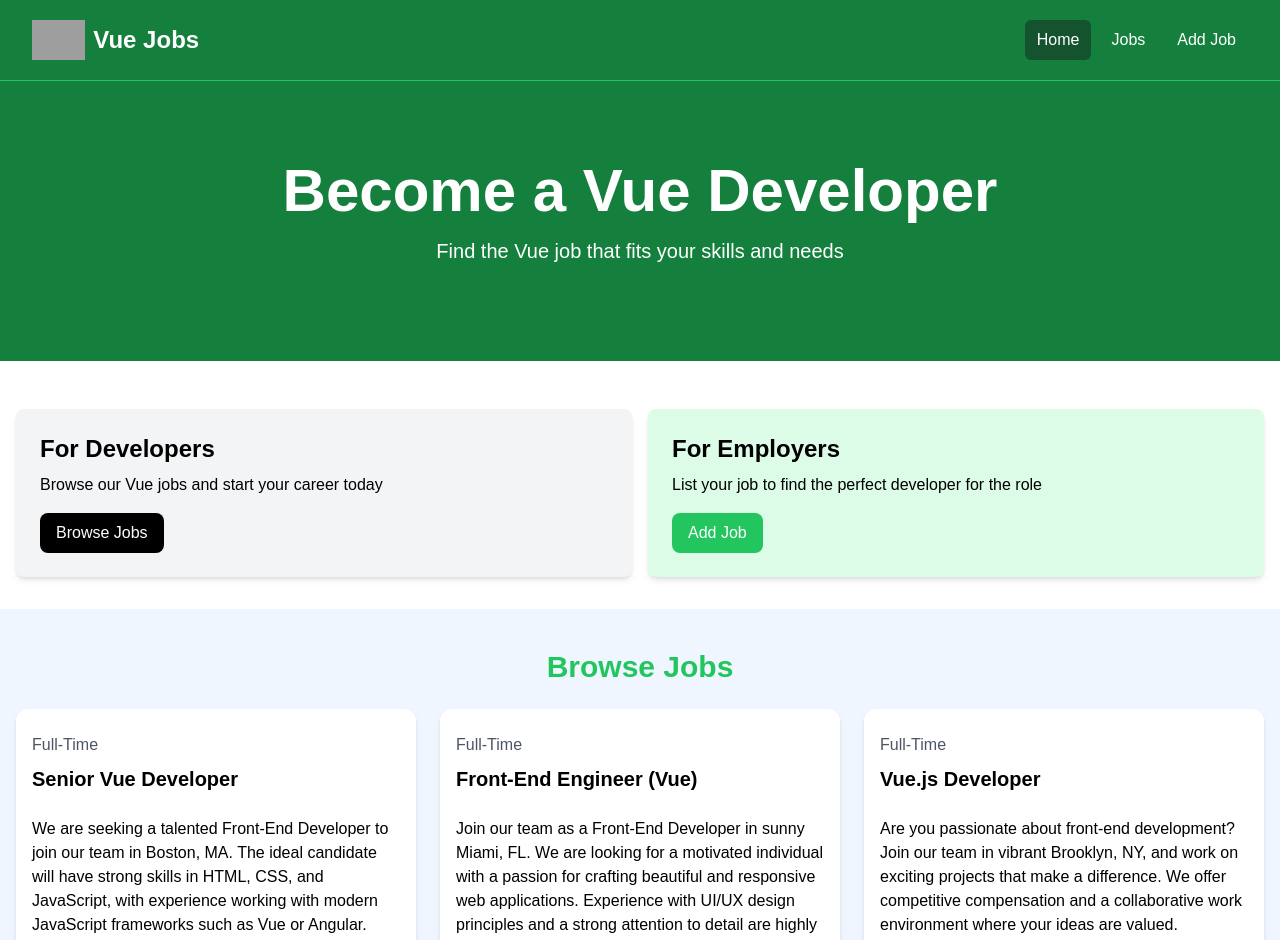
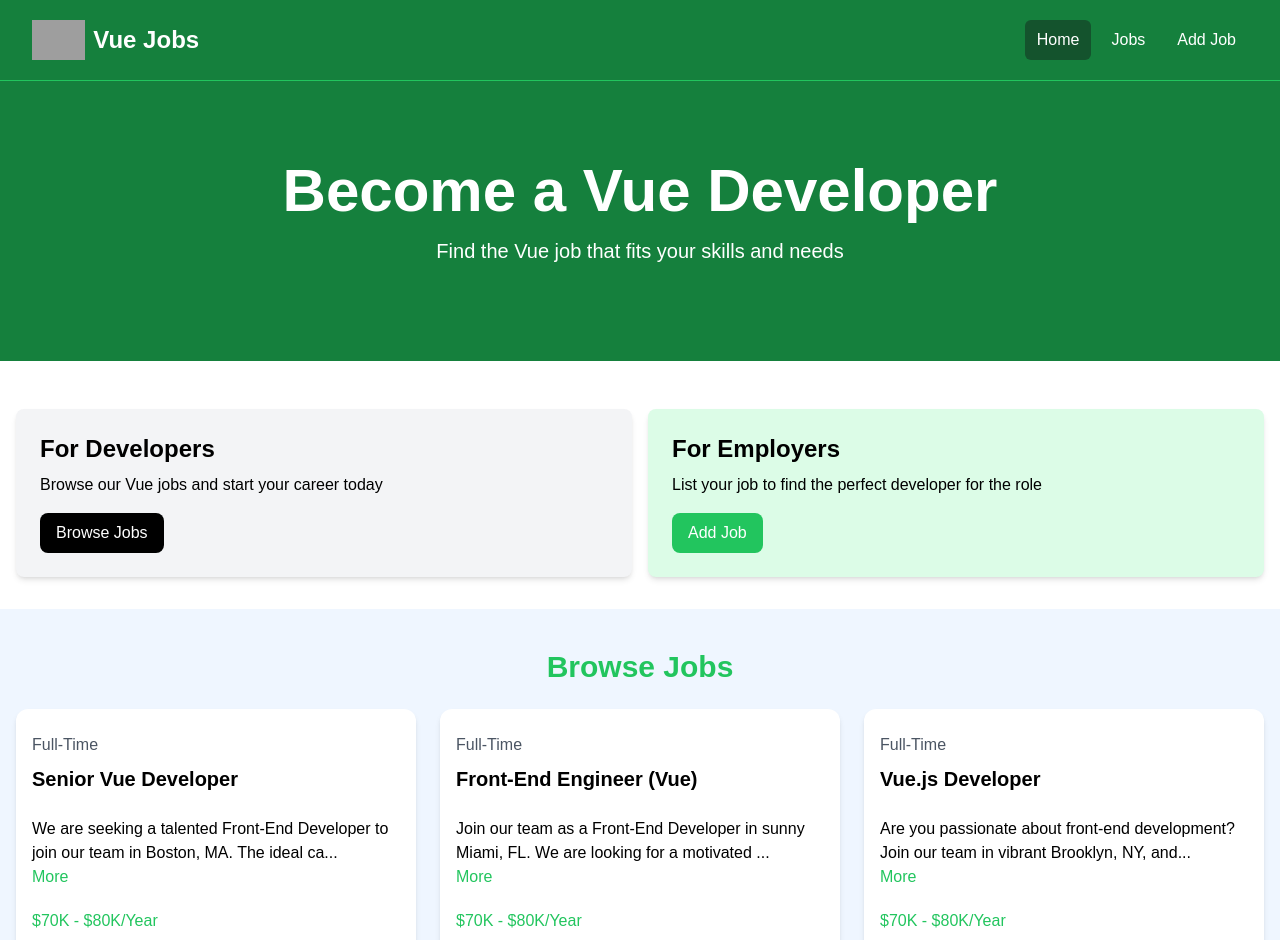
Before and after one commit to schmeb0704/vueTutorial, a Vue app: page / in a window 1280 px wide. Shown: the top 940 px of the page. Built offline with nearby package versions, Linux system fonts and the light colour scheme; grey boxes are pictures that could not be loaded.

Commit message:
feat: make descriptions truncated

```diff
--- a/src/components/JobListing.vue
+++ b/src/components/JobListing.vue
@@ -1,8 +1,22 @@
 <script setup>
-import { defineProps } from 'vue';
+import { defineProps, ref, computed } from 'vue'
 
-defineProps({
-  job: Object
+const props = defineProps({
+  job: Object,
+})
+
+const toggleFullDescription = () => {
+  showFullDescription.value = !showFullDescription.value
+}
+
+const showFullDescription = ref(false)
+const truncatedDescription = computed(() => {
+  let description = props.job?.description
+
+  if (!showFullDescription.value) {
+    description = description.substring(0, 90) + '...'
+  }
+  return description
 })
 </script>
 
@@ -14,7 +28,17 @@
         <h3 class="text-xl font-bold">{{ job?.title }}</h3>
       </div>
 
-      <div class="mb-5">{{ job?.description }}</div>
+      <div class="mb-5">
+        <div>
+          {{ truncatedDescription }}
+        </div>
+        <button
+          class="text-green-500 hover:text-green-600"
+          @click="toggleFullDescription"
+        >
+          {{ showFullDescription ? 'Less' : 'More' }}
+        </button>
+      </div>
 
       <h3 class="text-green-500 mb-2">{{ job?.salary }}/Year</h3>
 
@@ -26,7 +50,7 @@
           {{ job.location }}
         </div>
         <a
-          :href="'/job/'+ job?.id"
+          :href="'/job/' + job?.id"
           class="h-[36px] bg-green-500 hover:bg-green-600 text-white px-4 py-2 rounded-lg text-center text-sm"
         >
           Read More
```
